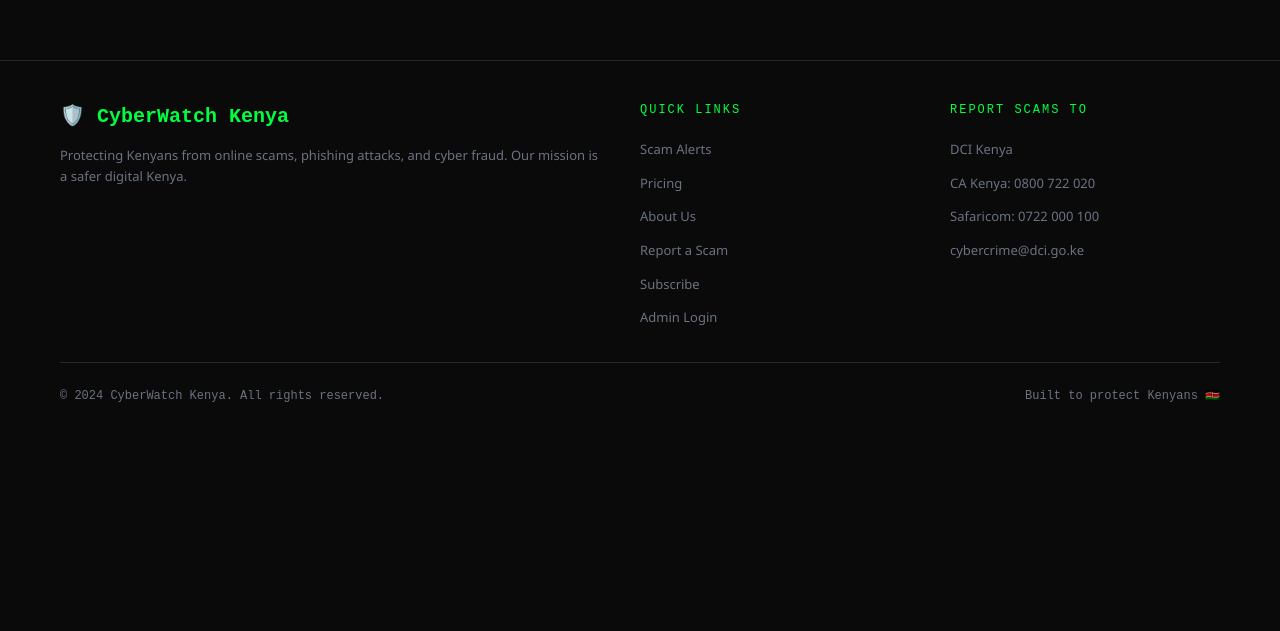
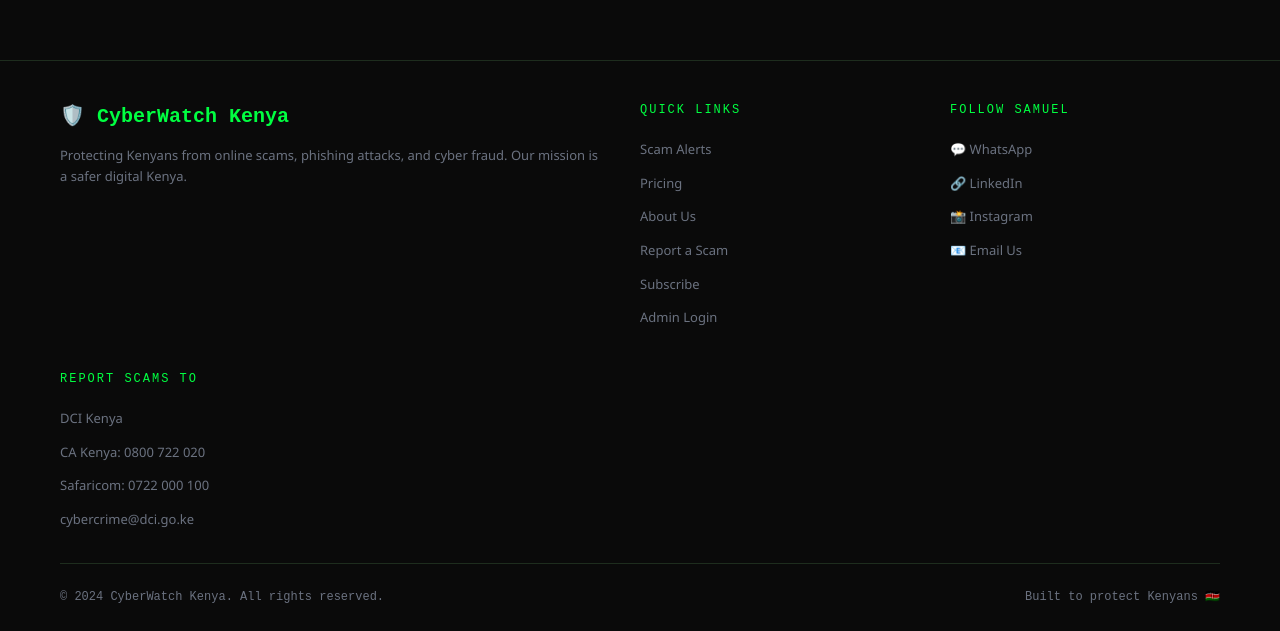
Before and after one commit to sam-Adk/cyberwatch-kenya-paystack, a plain HTML site: page cyberwatch-kenya/frontend/index.html in a window 1280 px wide. Shown: the part 4816-5447 px from the top of the page. Before the commit the page ends 5246 px from the top, so only its background shows below. Drawn offline with Linux system fonts and the light colour scheme; no server answers.

Commit message:
Update index.html

```diff
--- a/cyberwatch-kenya/frontend/index.html
+++ b/cyberwatch-kenya/frontend/index.html
@@ -464,6 +464,15 @@
           </ul>
         </div>
         <div>
+          <div class="footer-heading">Follow Samuel</div>
+          <ul class="footer-links">
+            <li><a href="https://wa.me/254743355434" target="_blank">💬 WhatsApp</a></li>
+            <li><a href="https://www.linkedin.com/in/samuel-adikah-50a3a132a/" target="_blank">🔗 LinkedIn</a></li>
+            <li><a href="https://www.instagram.com/sam__smollett2.0/" target="_blank">📸 Instagram</a></li>
+            <li><a href="mailto:securedatakenya@gmail.com">📧 Email Us</a></li>
+          </ul>
+        </div>
+        <div>
           <div class="footer-heading">Report Scams To</div>
           <ul class="footer-links">
             <li><a href="https://www.dci.go.ke" target="_blank">DCI Kenya</a></li>
```
